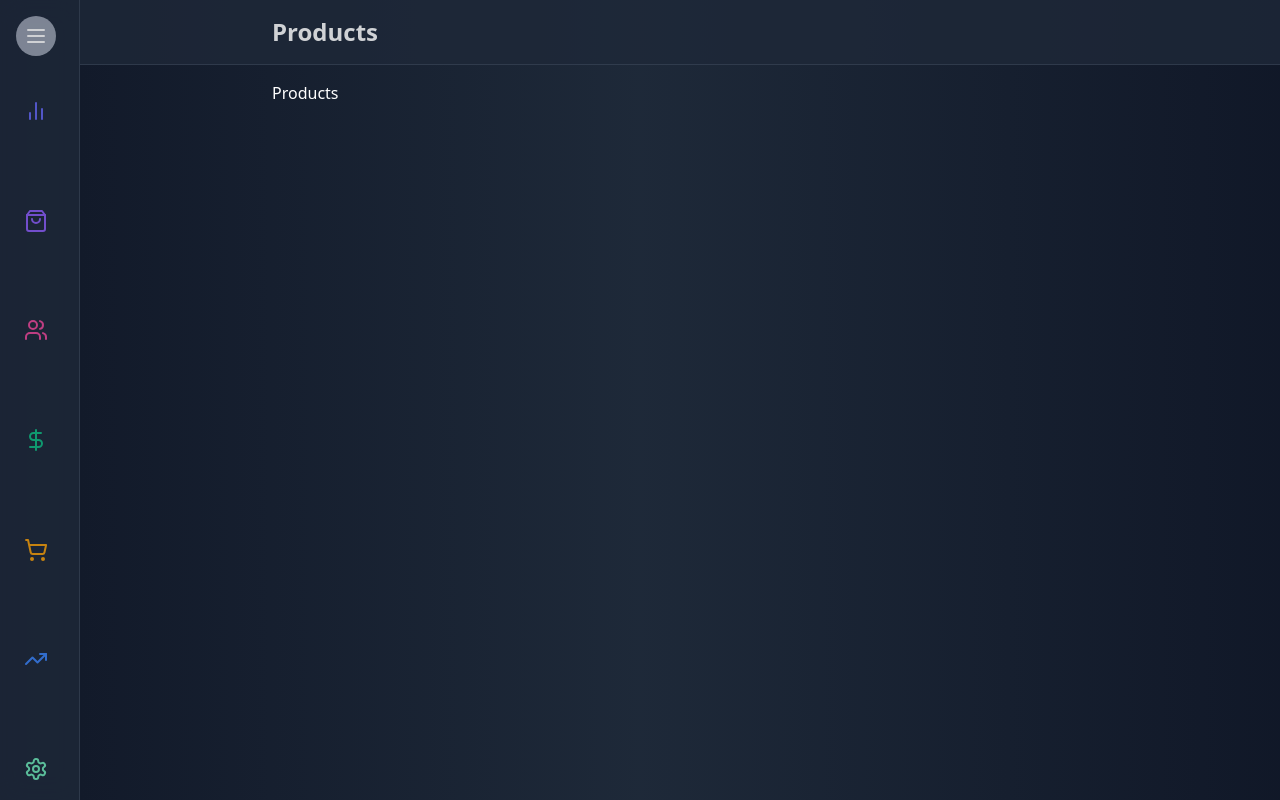
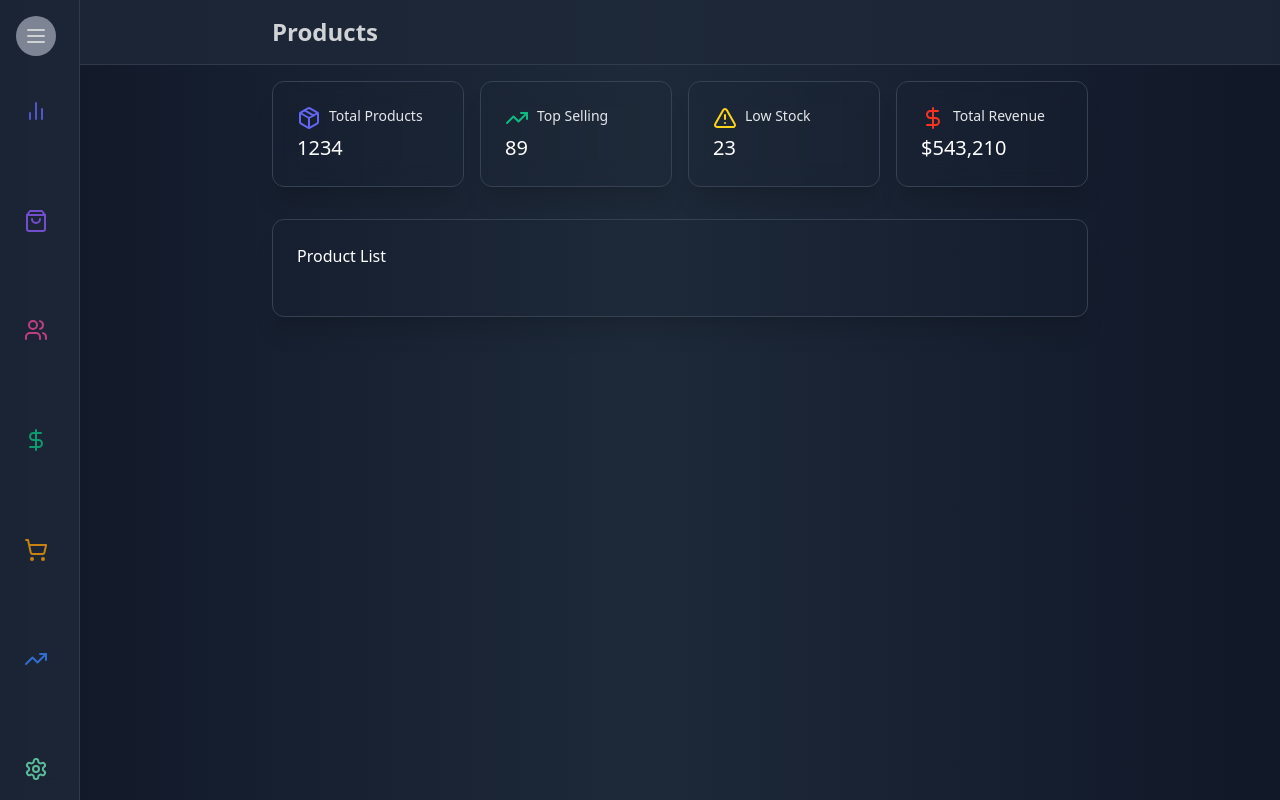
Before and after one commit to MahmoudMedhat17/Dashboard, a React (Vite) app: page /products in a window 1280 px wide. Built offline with nearby package versions, Linux system fonts and the light colour scheme.

Commit message:
Working on Products page.

```diff
--- /dev/null
+++ b/src/components/Products/Categorydis.tsx
@@ -0,0 +1,8 @@
+
+const Categorydis = () => {
+  return (
+    <div>Categorydis</div>
+  )
+}
+
+export default Categorydis;
--- /dev/null
+++ b/src/components/Products/Salestrend.tsx
@@ -0,0 +1,8 @@
+
+const Salestrend = () => {
+  return (
+    <div>Salestrend</div>
+  )
+}
+
+export default Salestrend;
--- a/src/pages/Products.tsx
+++ b/src/pages/Products.tsx
@@ -1,8 +1,24 @@
-import React from 'react'
+import {motion} from "framer-motion";
+import Statescard from "../components/Statescard";
+import {Package, TrendingUp, TriangleAlert, DollarSign } from "lucide-react";
+
 
 const Products = () => {
   return (
-    <div>Products</div>
+    <section>
+      <motion.main initial={{opacity:0, translateY:20}} animate={{opacity:1, translateY:0}} transition={{delay:0.4}} className="grid grid-cols-1 sm:grid-cols-2 lg:grid-cols-3 xl:grid-cols-4 gap-4 mb-8">
+        <Statescard title="Total Products" data="1234" icon={<Package className="text-[#6366f1]"/>}/>
+        <Statescard title="Top Selling" data="89" icon={<TrendingUp className="text-[#10B981]"/>}/>
+        <Statescard title="Low Stock" data="23" icon={<TriangleAlert className="text-[#ffd518]"/>}/>
+        <Statescard title="Total Revenue" data="$543,210" icon={<DollarSign className="text-[#fa3321]"/>}/>
+      </motion.main>
+      <div className="p-6 border border-gray-700 rounded-xl shadow-xl cursor-pointer h-fit w-full">
+        <div>
+          <h2>Product List</h2>
+          <input type="text" />
+        </div>
+      </div>
+    </section>
   )
 }
 
```
Also changed, not shown: public/Products page.png (added).
